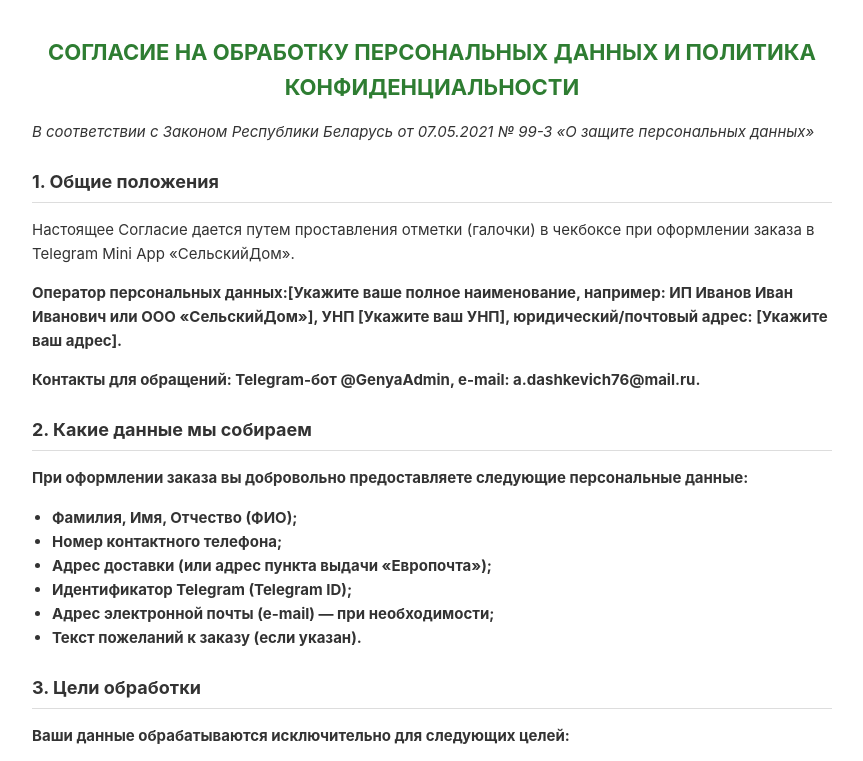
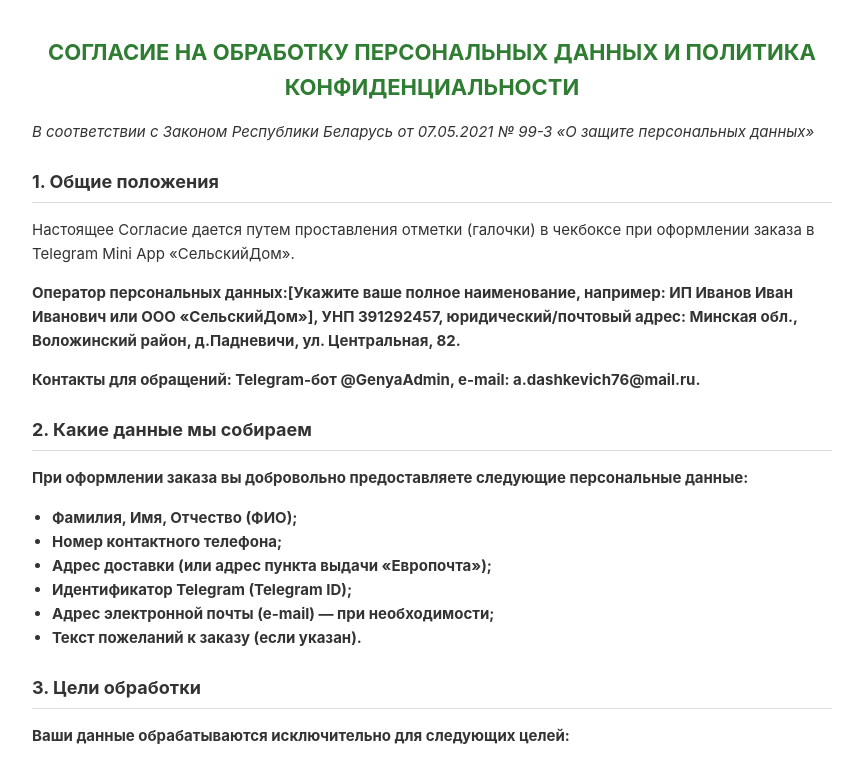
Before and after one commit to Genyaa515/seldom-landing, a plain HTML site: page privacy.html in a window 1280 px wide. Shown: the top 761 px of the page, without its empty margins (208-1071 px from the left). Drawn offline with Linux system fonts and the light colour scheme.

Commit message:
Update privacy.html

```diff
--- a/privacy.html
+++ b/privacy.html
@@ -20,7 +20,7 @@
 
   <h2>1. Общие положения</h2>
   <p>Настоящее Согласие дается путем проставления отметки (галочки) в чекбоксе при оформлении заказа в Telegram Mini App «СельскийДом».</p>
-  <p><strong>Оператор персональных данных:[Укажите ваше полное наименование, например: ИП Иванов Иван Иванович или ООО «СельскийДом»], УНП [Укажите ваш УНП], юридический/почтовый адрес: [Укажите ваш адрес].</p>
+  <p><strong>Оператор персональных данных:[Укажите ваше полное наименование, например: ИП Иванов Иван Иванович или ООО «СельскийДом»], УНП 391292457, юридический/почтовый адрес: Минская обл., Воложинский район, д.Падневичи, ул. Центральная, 82.</p>
   <p><strong>Контакты для обращений:</strong> Telegram-бот @GenyaAdmin, e-mail: a.dashkevich76@mail.ru.</p>
 
   <h2>2. Какие данные мы собираем</h2>
```
